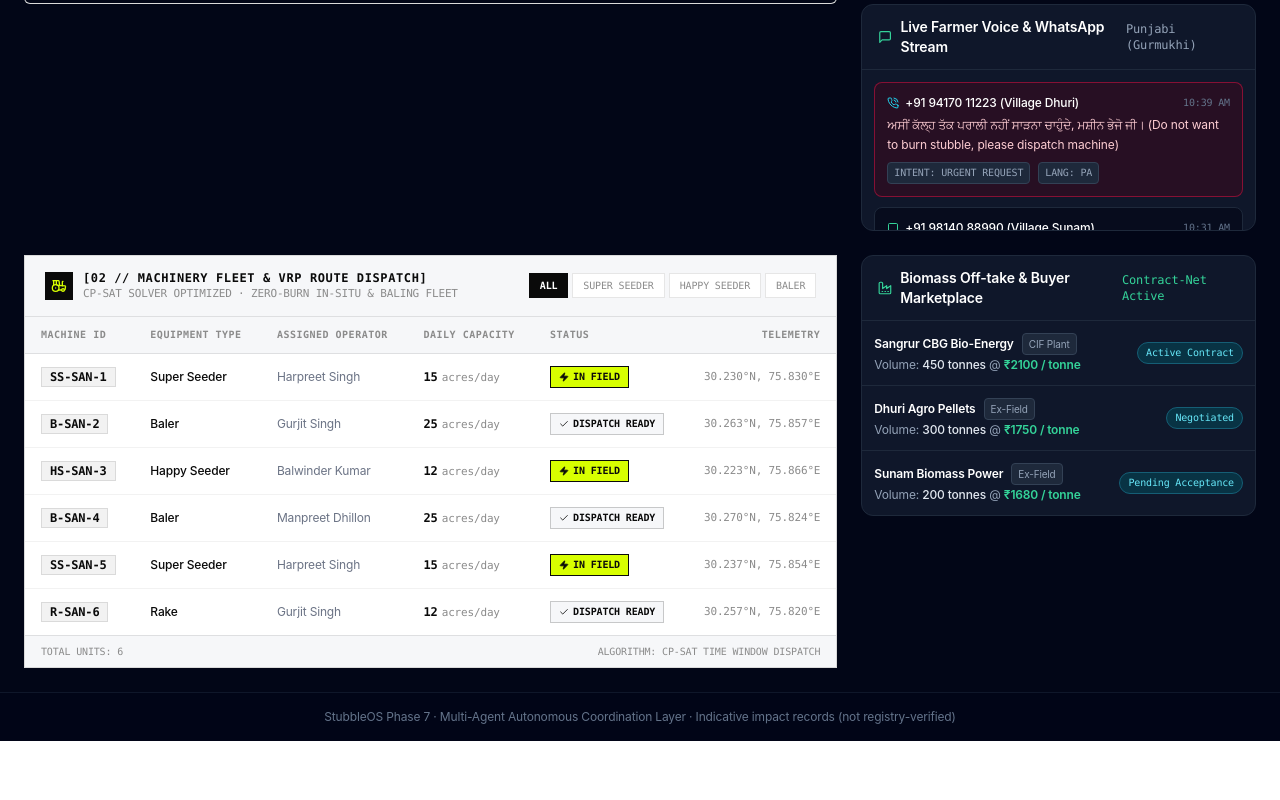
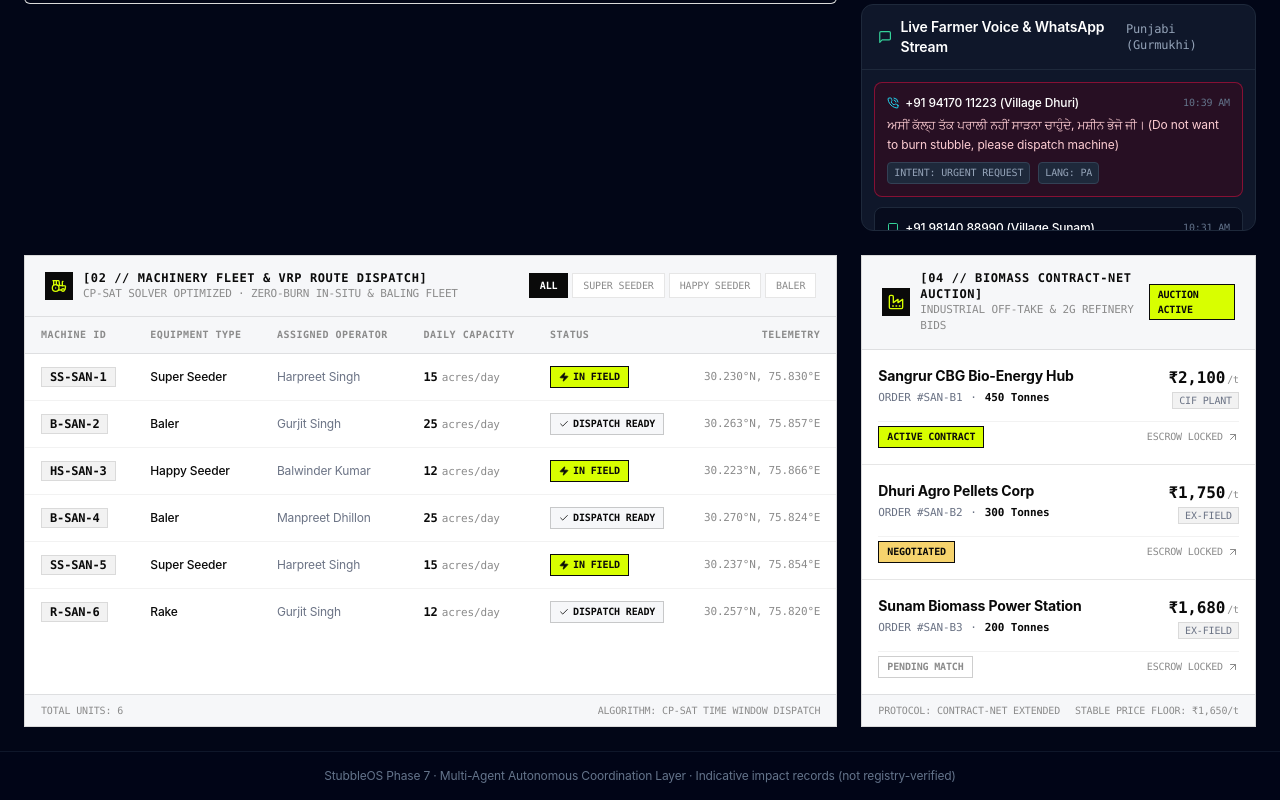
Before and after one commit to granthx/stubbleos, a Next.js app in the folder frontend/: page / in a window 1280 px wide. Shown: the part 880-1680 px from the top of the page. Before the commit the page ends 1621 px from the top, so only its background shows below. Built offline with nearby package versions, Linux system fonts and the light colour scheme; no server answers.

Commit message:
add biomass buyer off-take auction cards

```diff
--- a/frontend/src/components/BiomassMarketplace.tsx
+++ b/frontend/src/components/BiomassMarketplace.tsx
@@ -1,5 +1,7 @@
+"use client";
+
 import React from "react";
-import { DollarSign, Factory, FileCheck, ShoppingBag } from "lucide-react";
+import { ArrowUpRight, DollarSign, Factory, ShoppingBag } from "lucide-react";
 
 interface MarketplaceProps {
   district?: string;
@@ -7,17 +9,17 @@ interface MarketplaceProps {
 
 const DISTRICT_BUYERS: Record<string, Array<{ id: string; buyer: string; tonnes: number; bidPrice: number; delivery: string; status: string }>> = {
   sangrur: [
-    { id: "san-b1", buyer: "Sangrur CBG Bio-Energy", tonnes: 450, bidPrice: 2100, delivery: "CIF Plant", status: "Active Contract" },
-    { id: "san-b2", buyer: "Dhuri Agro Pellets", tonnes: 300, bidPrice: 1750, delivery: "Ex-Field", status: "Negotiated" },
-    { id: "san-b3", buyer: "Sunam Biomass Power", tonnes: 200, bidPrice: 1680, delivery: "Ex-Field", status: "Pending Acceptance" },
+    { id: "san-b1", buyer: "Sangrur CBG Bio-Energy Hub", tonnes: 450, bidPrice: 2100, delivery: "CIF Plant", status: "Active Contract" },
+    { id: "san-b2", buyer: "Dhuri Agro Pellets Corp", tonnes: 300, bidPrice: 1750, delivery: "Ex-Field", status: "Negotiated" },
+    { id: "san-b3", buyer: "Sunam Biomass Power Station", tonnes: 200, bidPrice: 1680, delivery: "Ex-Field", status: "Pending Match" },
   ],
   patiala: [
     { id: "pat-b1", buyer: "Nabha Bio-Power Ltd", tonnes: 500, bidPrice: 1750, delivery: "Ex-Field", status: "Negotiated" },
-    { id: "pat-b2", buyer: "Rajpura Thermal Bio-Gen", tonnes: 350, bidPrice: 2150, delivery: "CIF Plant", status: "Active Contract" },
-    { id: "pat-b3", buyer: "Samana Green Fuel Plant", tonnes: 250, bidPrice: 1700, delivery: "Ex-Field", status: "Pending Delivery" },
+    { id: "pat-b2", buyer: "Rajpura Thermal Bio-Gen Co.", tonnes: 350, bidPrice: 2150, delivery: "CIF Plant", status: "Active Contract" },
+    { id: "pat-b3", buyer: "Samana Green Fuel Plant", tonnes: 250, bidPrice: 1700, delivery: "Ex-Field", status: "Pending Dispatch" },
   ],
   ludhiana: [
-    { id: "lud-b1", buyer: "Khanna Biomass Co-Gen", tonnes: 600, bidPrice: 2200, delivery: "CIF Plant", status: "Active Contract" },
+    { id: "lud-b1", buyer: "Khanna Biomass Co-Gen Plant", tonnes: 600, bidPrice: 2200, delivery: "CIF Plant", status: "Active Contract" },
     { id: "lud-b2", buyer: "Raikot Paperboard Mills", tonnes: 350, bidPrice: 1800, delivery: "Ex-Field", status: "Negotiated" },
     { id: "lud-b3", buyer: "Jagraon Bio-Coal Briquettes", tonnes: 220, bidPrice: 1650, delivery: "Ex-Field", status: "Pending Match" },
   ],
@@ -37,39 +39,83 @@ export const BiomassMarketplace: React.FC<MarketplaceProps> = ({ district = "san
   const buyerOrders = DISTRICT_BUYERS[dKey] || DISTRICT_BUYERS.sangrur;
 
   return (
-    <div className="bg-slate-900 border border-slate-800 rounded-xl overflow-hidden flex flex-col">
-      <div className="px-4 py-3 border-b border-slate-800 flex items-center justify-between">
-        <div className="flex items-center gap-2">
-          <Factory className="h-4 w-4 text-emerald-400" />
-          <h2 className="text-sm font-semibold text-white">Biomass Off-take & Buyer Marketplace</h2>
+    <div className="border border-ink/15 bg-paper flex flex-col h-full">
+      {/* Header */}
+      <div className="px-5 py-3.5 border-b border-ink/10 flex items-center justify-between bg-paper-subtle">
+        <div className="flex items-center gap-2.5">
+          <div className="p-1.5 bg-ink text-paper">
+            <Factory className="h-4 w-4 text-neon" />
+          </div>
+          <div>
+            <h2 className="text-xs font-mono font-bold text-ink uppercase tracking-wider">
+              [04 // BIOMASS CONTRACT-NET AUCTION]
+            </h2>
+            <p className="text-[11px] text-wild-muted font-mono">
+              INDUSTRIAL OFF-TAKE & 2G REFINERY BIDS
+            </p>
+          </div>
         </div>
-        <span className="text-xs text-emerald-400 font-mono">Contract-Net Active</span>
+
+        <span className="text-[10px] font-mono px-2 py-0.5 bg-neon text-ink border border-ink font-bold uppercase">
+          Auction Active
+        </span>
       </div>
 
-      <div className="divide-y divide-slate-800 text-xs">
+      {/* List */}
+      <div className="divide-y divide-ink/10 text-xs">
         {buyerOrders.map((bo) => (
-          <div key={bo.id} className="p-3 hover:bg-slate-800/30 flex items-center justify-between">
-            <div>
-              <div className="flex items-center gap-2">
-                <span className="font-semibold text-white">{bo.buyer}</span>
-                <span className="text-[10px] px-1.5 py-0.5 rounded bg-slate-800 text-slate-400 border border-slate-700">
+          <div
+            key={bo.id}
+            className="p-4 hover:bg-paper-subtle transition-colors flex flex-col justify-between gap-3"
+          >
+            <div className="flex items-start justify-between gap-2">
+              <div>
+                <h3 className="font-bold text-ink text-sm font-sans">{bo.buyer}</h3>
+                <div className="flex items-center gap-2 mt-1 text-[11px] font-mono text-wild-blue-gray">
+                  <span>ORDER #{bo.id.toUpperCase()}</span>
+                  <span>·</span>
+                  <span className="font-bold text-ink">{bo.tonnes} Tonnes</span>
+                </div>
+              </div>
+
+              <div className="text-right">
+                <div className="text-base font-extrabold text-ink font-mono">
+                  ₹{bo.bidPrice.toLocaleString()}
+                  <span className="text-[10px] font-normal text-wild-muted ml-0.5">/t</span>
+                </div>
+                <span className="text-[10px] font-mono uppercase px-1.5 py-0.5 bg-ink/5 border border-ink/10 text-wild-blue-gray">
                   {bo.delivery}
                 </span>
               </div>
-              <p className="text-slate-400 mt-0.5">
-                Volume: <span className="text-slate-200 font-medium">{bo.tonnes} tonnes</span> @{" "}
-                <span className="text-emerald-400 font-semibold">₹{bo.bidPrice} / tonne</span>
-              </p>
             </div>
 
-            <div className="flex items-center gap-1.5">
-              <span className="text-[10px] font-mono px-2 py-0.5 rounded-full bg-cyan-950 text-cyan-300 border border-cyan-800">
+            <div className="flex items-center justify-between pt-1 border-t border-ink/5 text-[10px] font-mono">
+              <span
+                className={`px-2 py-0.5 uppercase font-bold border ${
+                  bo.status === "Active Contract"
+                    ? "bg-neon text-ink border-ink"
+                    : bo.status === "Negotiated"
+                    ? "bg-straw text-ink border-ink"
+                    : "bg-paper text-wild-muted border-ink/20"
+                }`}
+              >
                 {bo.status}
+              </span>
+
+              <span className="text-wild-muted flex items-center gap-1">
+                ESCROW LOCKED
+                <ArrowUpRight className="h-3 w-3" />
               </span>
             </div>
           </div>
         ))}
       </div>
+
+      {/* Footer */}
+      <div className="border-t border-ink/10 px-4 py-2 bg-paper-subtle flex items-center justify-between text-[10px] font-mono text-wild-muted mt-auto">
+        <div>PROTOCOL: CONTRACT-NET EXTENDED</div>
+        <div>STABLE PRICE FLOOR: ₹1,650/t</div>
+      </div>
     </div>
   );
 };
```
